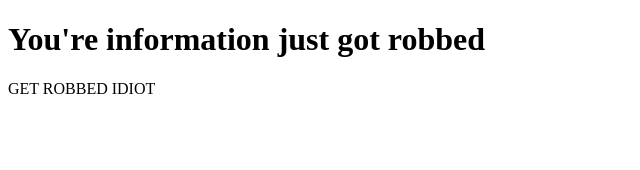
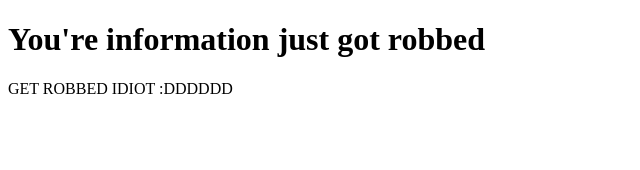
Before and after one commit to battlequestAAA/zuiiv, a SvelteKit app: page / in a window 1280 px wide. Shown: the top 170 px of the page, without its empty margins (0-640 px from the left). Built offline with nearby package versions, Linux system fonts and the light colour scheme.

Commit message:
HHRHHRTH

```diff
--- a/src/routes/+page.svelte
+++ b/src/routes/+page.svelte
@@ -1,2 +1,2 @@
 <h1>You're information just got robbed</h1>
-<p>GET ROBBED IDIOT</p>
+<p>GET ROBBED IDIOT :DDDDDD</p>
```
